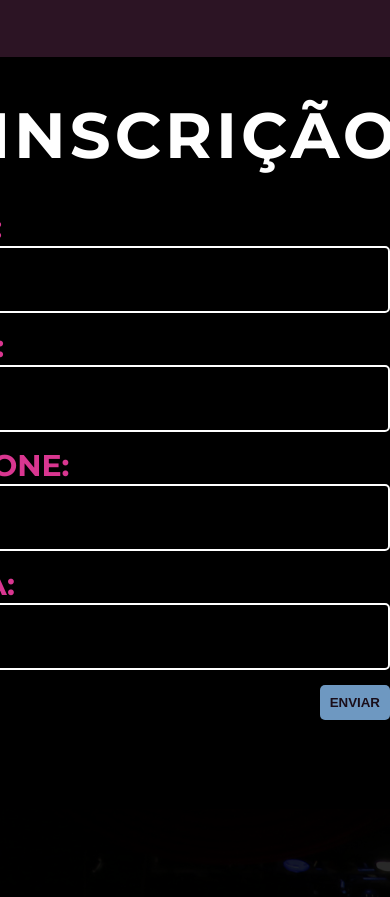
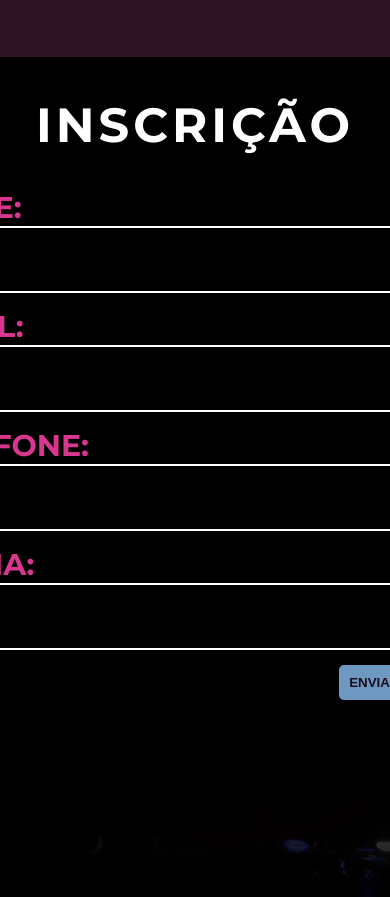
Before and after one commit to SamiaLuvanice/ProjetoFestival, a plain HTML site: page pagina/index.html in a window 390 px wide. Shown: the part 8726-9623 px from the top of the page. Drawn offline with nearby package versions, Linux system fonts and the light colour scheme.

Commit message:
Update style.css
CSS atualizado com h1 de inscricao menor e form mais responsivo

```diff
--- a/pagina/style.css
+++ b/pagina/style.css
@@ -256,7 +256,7 @@ body {
 
 .inscricao h1 {
   color: white;
-  font-size: 4rem;
+  font-size: 3rem;
   margin: 0;
   letter-spacing: 4px;
   text-align: center;
@@ -264,7 +264,7 @@ body {
 }
 
 .form-inscricao {
-  max-width:60%;
+  max-width:70%;
   display: flex;
   flex-direction: column;
   align-items: end;
```
